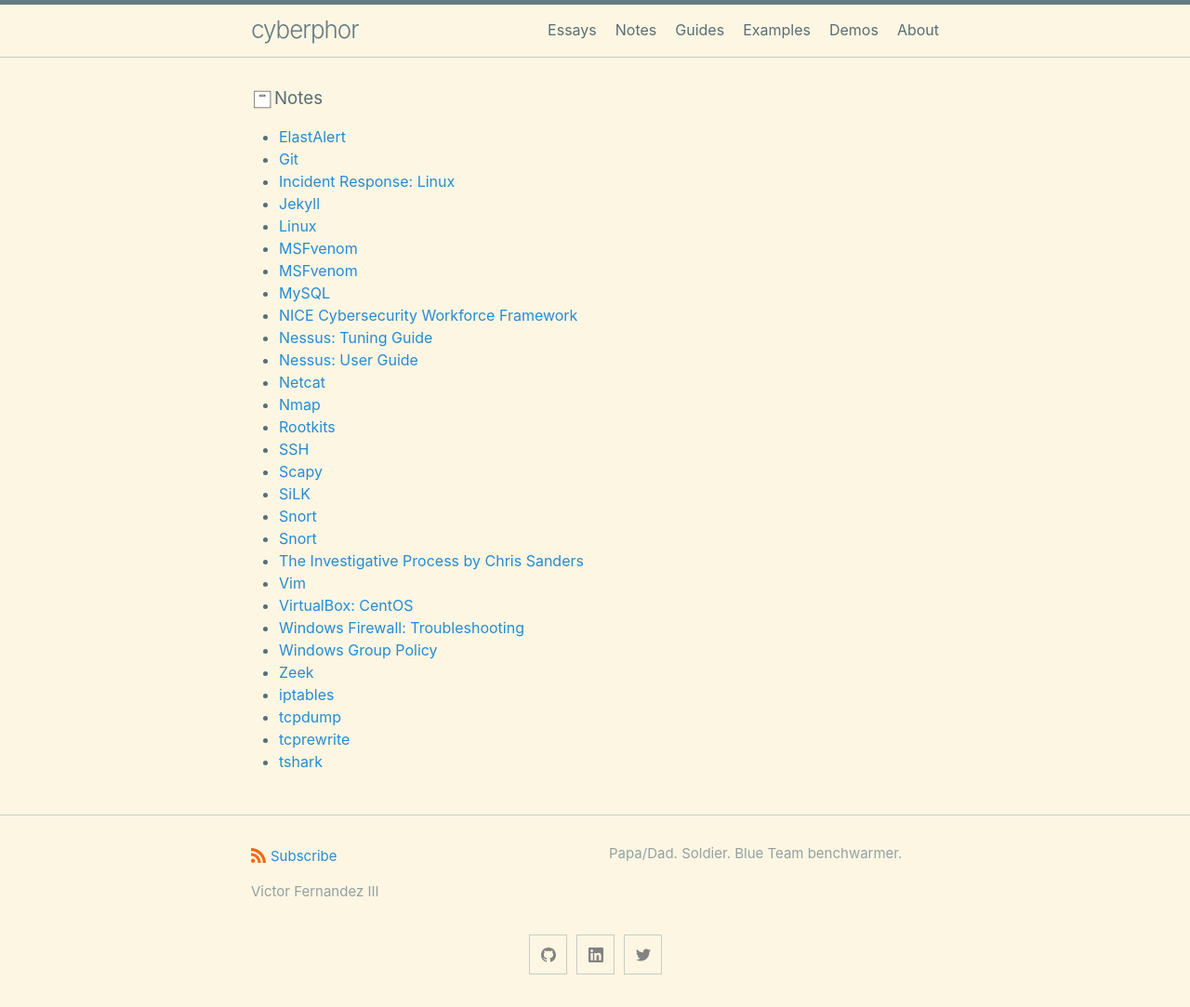
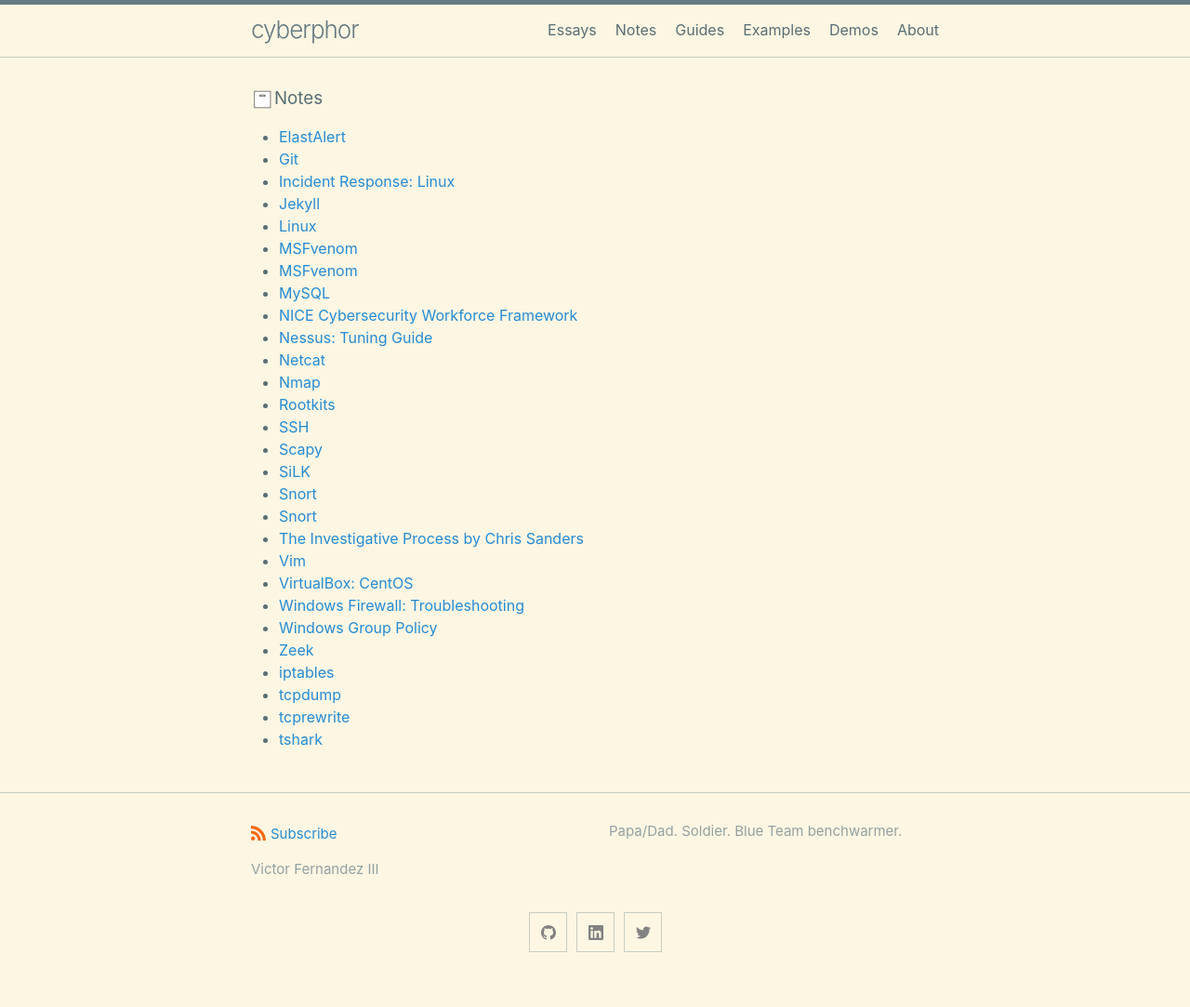
Before and after one commit to cyberphor/blog, a Jekyll site: the page built from notes.md, in a window 1280 px wide. Shown: the whole page at 93% size. Built offline with Jekyll 4.4.1, drawn with Linux system fonts in a browser that asks for light colours; after the commit the page ends 1059 px from its top, so only the background shows below that.

Commit message:
Update 2020-10-01-nessus-user-guide.md

```diff
--- a/_posts/guides/2020-10-01-nessus-user-guide.md
+++ b/_posts/guides/2020-10-01-nessus-user-guide.md
@@ -1,9 +1,8 @@
 ---
 layout: post
 title: 'Nessus: User Guide'
-permalink: 'nessus-user-guide'
-category: notes
-subcategory: guides
+category: guides
+permalink: 'guides/nessus/user'
 ---
 
 ### Table of Contents
```
